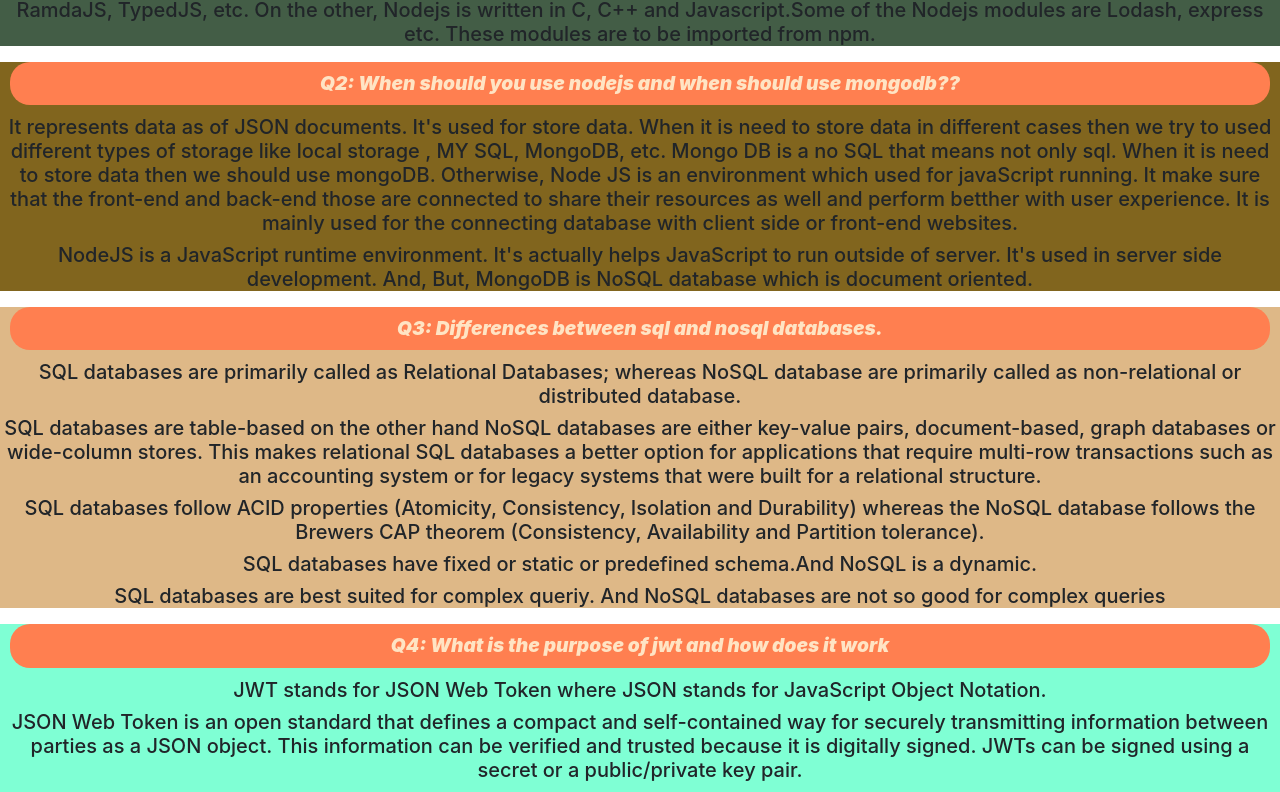
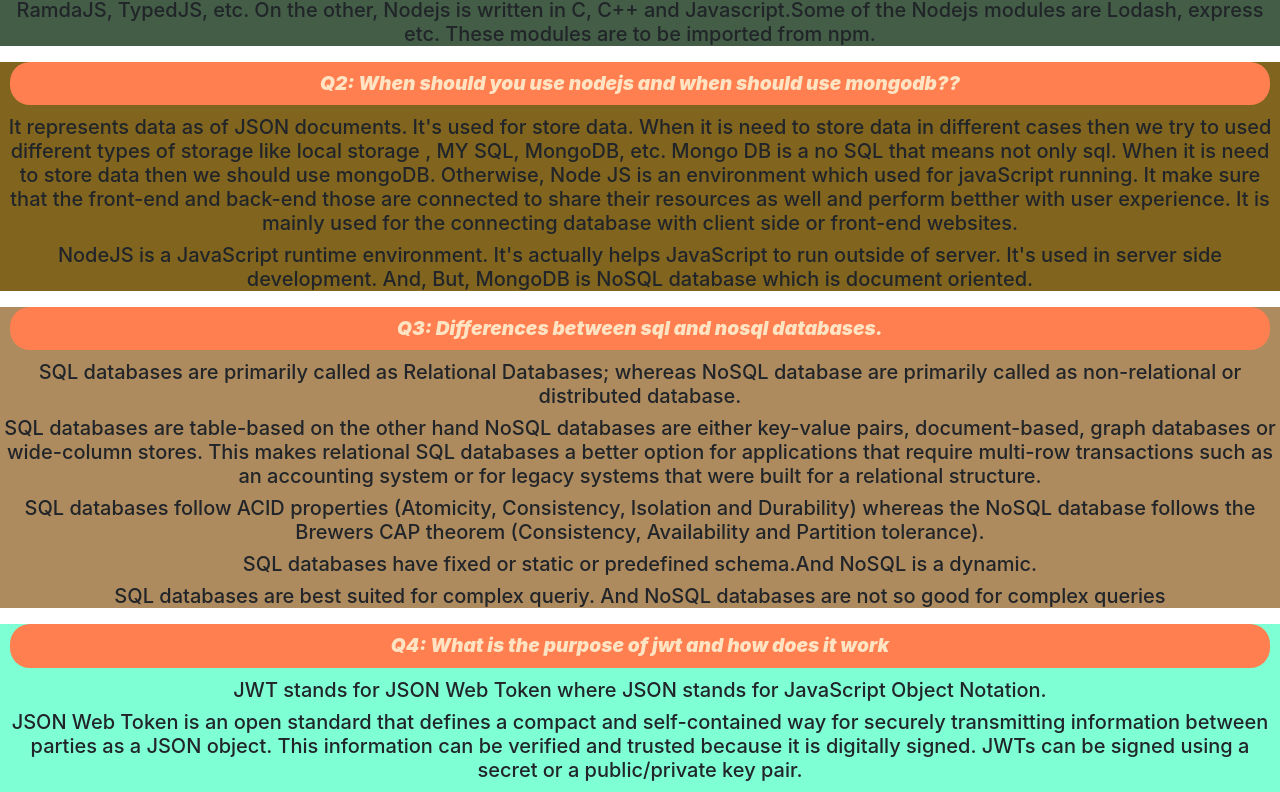
Before and after one commit to Sakhaut-Roky/warehouse-management-system-client, a React (Create React App) app: page /blogs in a window 1280 px wide. Shown: the part 391-1183 px from the top of the page. Built offline with nearby package versions, Linux system fonts and the light colour scheme; no server answers.

Commit message:
nosql css

```diff
--- a/src/pages/Blogs/Blogs.css
+++ b/src/pages/Blogs/Blogs.css
@@ -16,7 +16,7 @@ h1{
     background-color: rgb(129, 101, 30);
 }
 .nosql{
-    background-color: burlywood;
+    background-color: rgb(174, 139, 94);
 }
 .jwt{
     background-color: aquamarine;
```
